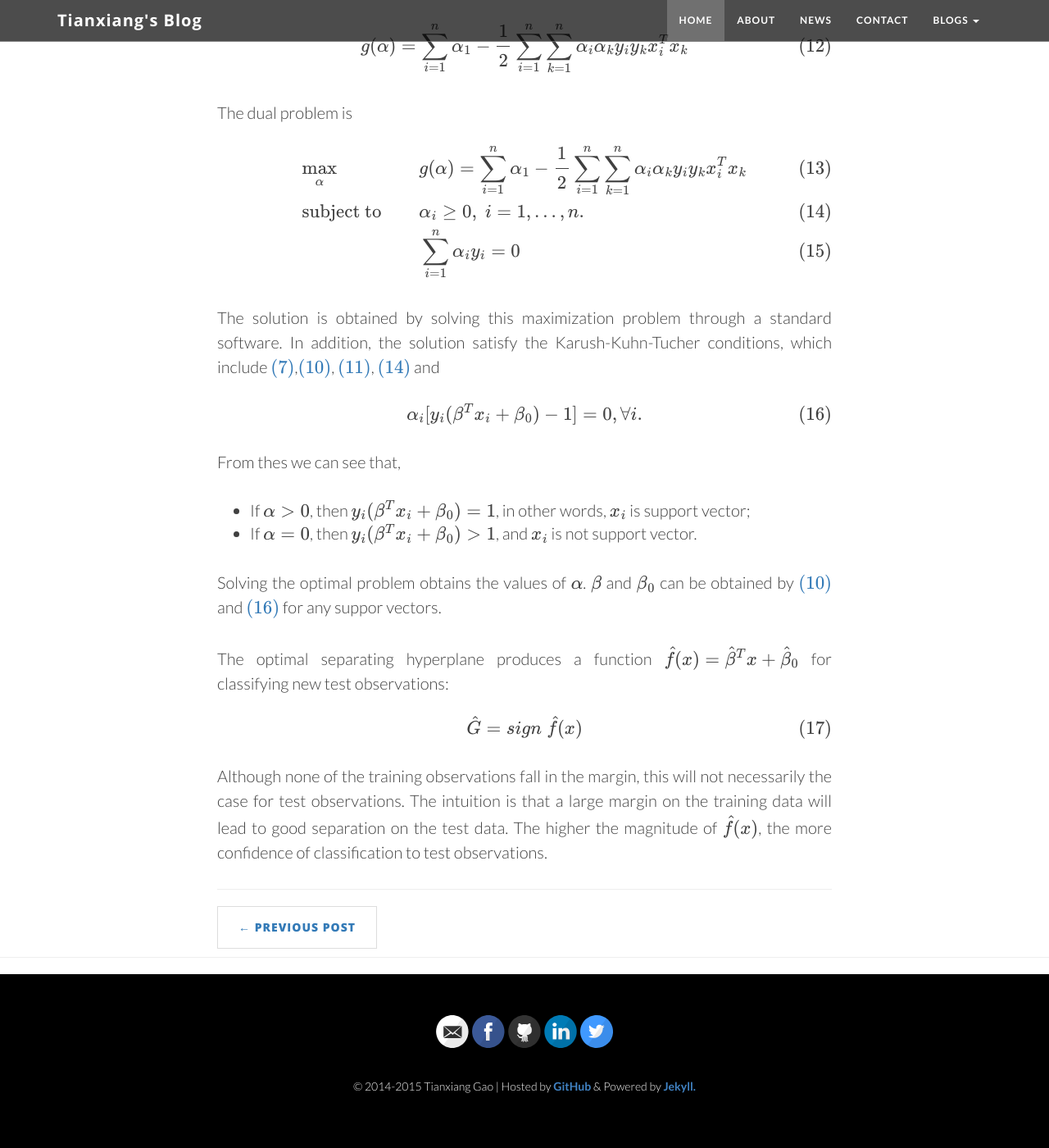
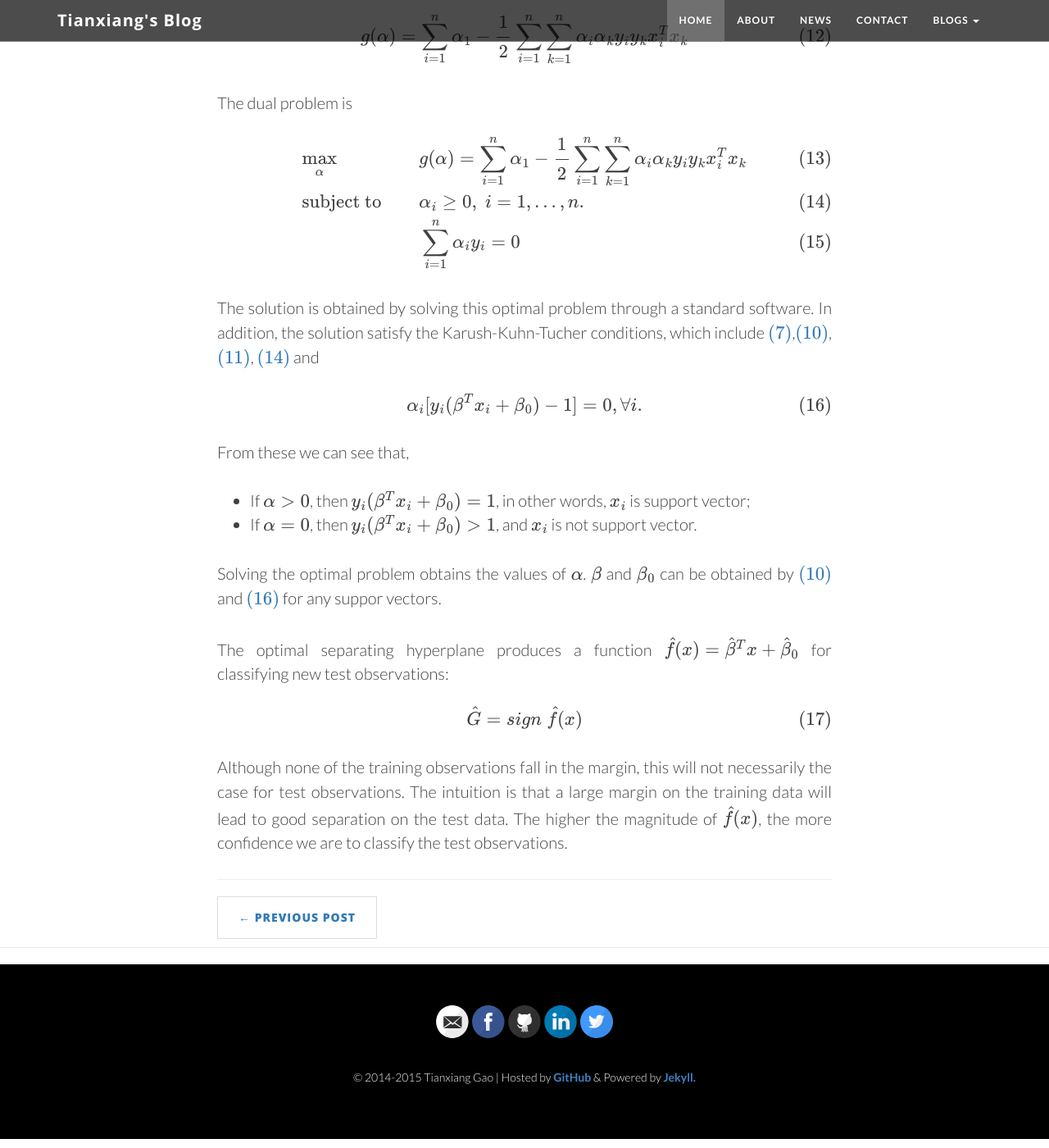
Before and after one commit to xuanix/blogs, a Jekyll site: the page built from _posts/2015-04-13-maximal-margin-classifier.markdown, in a window 1280 px wide and 1400 px high, scrolled down 3115 px. Shown: the whole window at 82% size. Built offline with Jekyll 4.4.1, drawn with Linux system fonts in a browser that asks for light colours; nearby versions of some CDN libraries; formulas are drawn with MathJax 3; some of the changed text lies outside the part shown.

Commit message:
Correct typos

```diff
--- a/_posts/2015-04-13-maximal-margin-classifier.markdown
+++ b/_posts/2015-04-13-maximal-margin-classifier.markdown
@@ -38,7 +38,7 @@
 
 $$ y_i(\beta^Tx_i+\beta_0) \geq M||\beta|| $$
 
-Since for any $\beta_0$ and $\beta$ satisfying these inequaties, any positively scaled multiple satisfies them too, just like define a separating hyperplane, we can arbitrarily set $\beta = 1/M$. Thus (2)-(3) is equivalent to
+Since for any $\beta_0$ and $\beta$ satisfying these inequaties, any positively scaled multiple satisfies them too, just like define a separating hyperplane, we can arbitrarily set $||\beta|| = 1/M$. Thus (2)-(3) is equivalent to
 
 \begin{align}
 &\underset{\beta,\beta_0}{\text{max}}& & \cfrac{1}{||\beta||}\\\\
@@ -101,14 +101,14 @@
 & & & \sum_{i=1}^{n}\alpha_iy_i = 0
 \end{align}
 
-The solution is obtained by solving this maximization problem through a standard software. In addition, the solution  satisfy the Karush-Kuhn-Tucher conditions, which include \eqref{primal:contraint},\eqref{beta}, \eqref{0}, \eqref{alpha} and
+The solution is obtained by solving this optimal problem through a standard software. In addition, the solution  satisfy the Karush-Kuhn-Tucher conditions, which include \eqref{primal:contraint},\eqref{beta}, \eqref{0}, \eqref{alpha} and
 
 \begin{equation}
 	\alpha_i[y_i(\beta^Tx_i+\beta_0)-1]=0, \forall i.
 	\label{16}
 \end{equation}
 
-From thes we can see that,
+From these we can see that,
 
 * If $\alpha>0$, then $y_i(\beta^Tx_i+\beta_0)=1$, in other words, $x_i$ is support vector;
 * If $\alpha=0$, then $y_i(\beta^Tx_i+\beta_0)>1$, and $x_i$ is not support vector.
@@ -125,4 +125,4 @@
 	\label{17}
 \end{equation}
 
-Although none of the training observations fall in the margin, this will not necessarily the case for test observations. The intuition is that a large margin on the training data will lead to good separation on the test data. The higher the magnitude of $\hat{f}(x)$, the more confidence of classification to test observations.
+Although none of the training observations fall in the margin, this will not necessarily the case for test observations. The intuition is that a large margin on the training data will lead to good separation on the test data. The higher the magnitude of $\hat{f}(x)$, the more confidence we are to classify the test observations.
```
